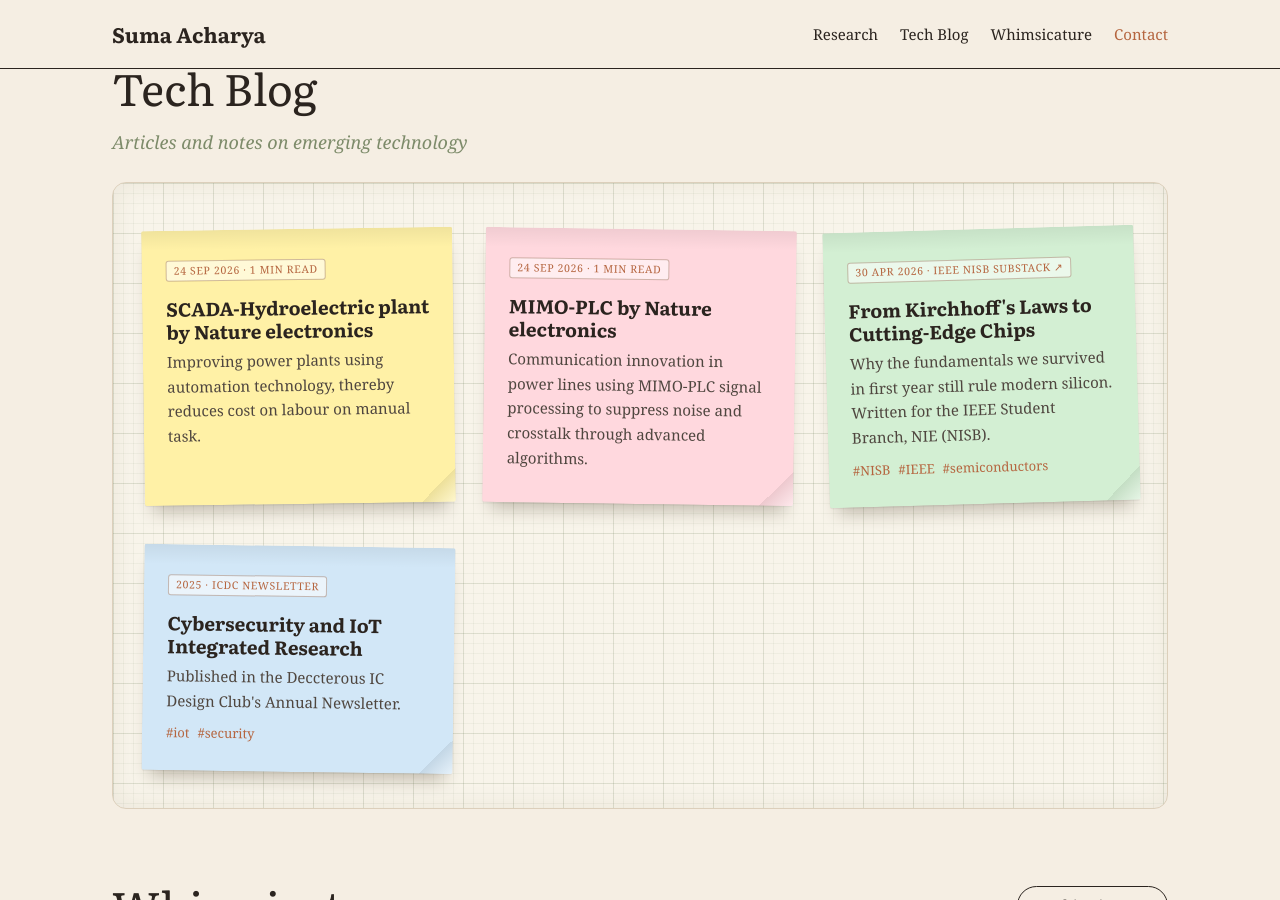
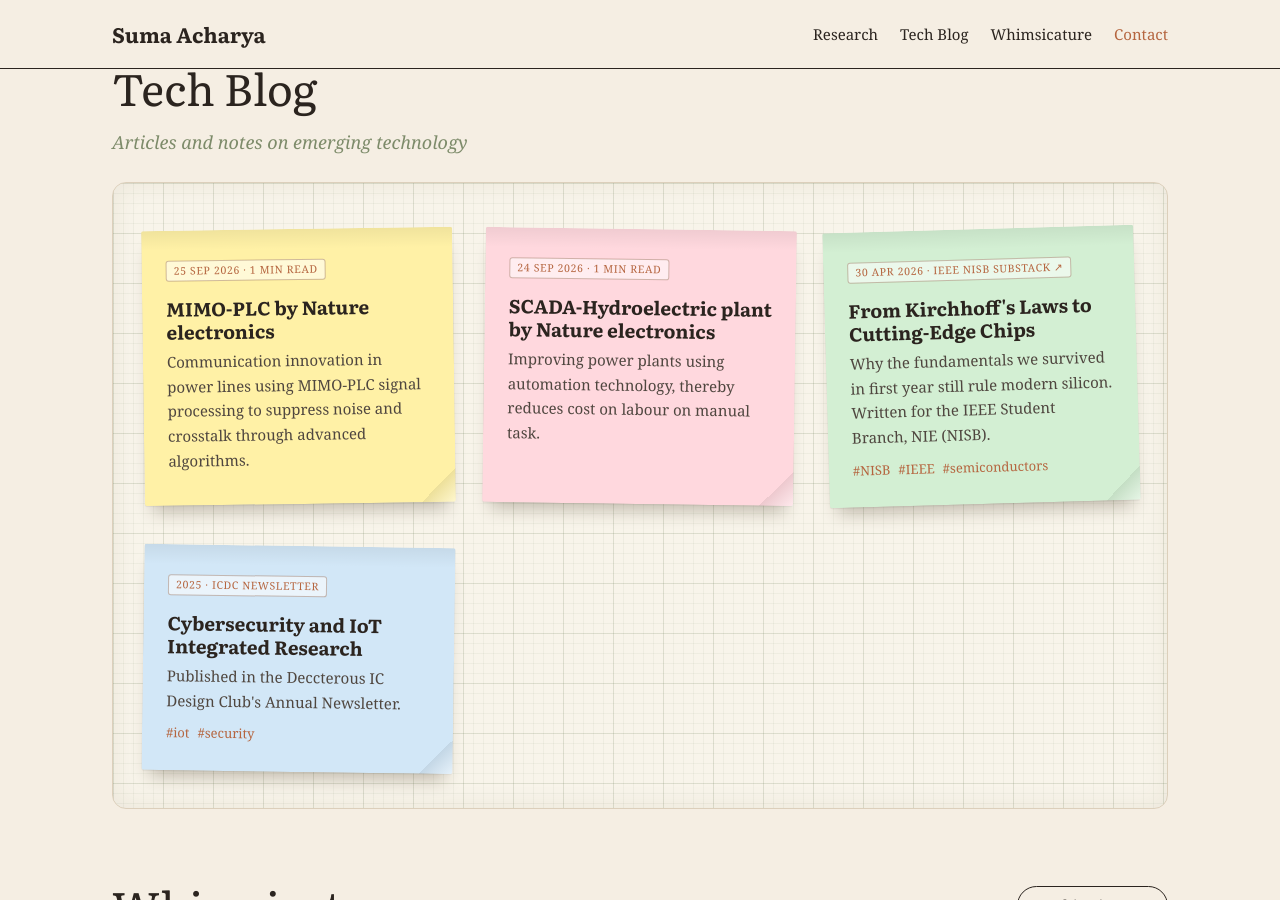
Before and after one commit to SumaAcharya/SumaAcharya.github.io, a Jekyll site: the page built from index.html, in a window 1280 px wide and 900 px high, scrolled down 1180 px. Built offline with Jekyll 4.4.1, drawn with Linux system fonts in a browser that asks for light colours.

Commit message:
Add files via upload

```diff
--- a/_posts/2026-09-24-mimo-plc.md
+++ b/_posts/2026-09-24-mimo-plc.md
@@ -1,4 +1,5 @@
 ---
+date: 2026-09-25
 title: MIMO-PLC by Nature electronics
 description: Communication innovation in power lines using MIMO-PLC signal processing to suppress noise and crosstalk through advanced algorithms.
 ---
```
